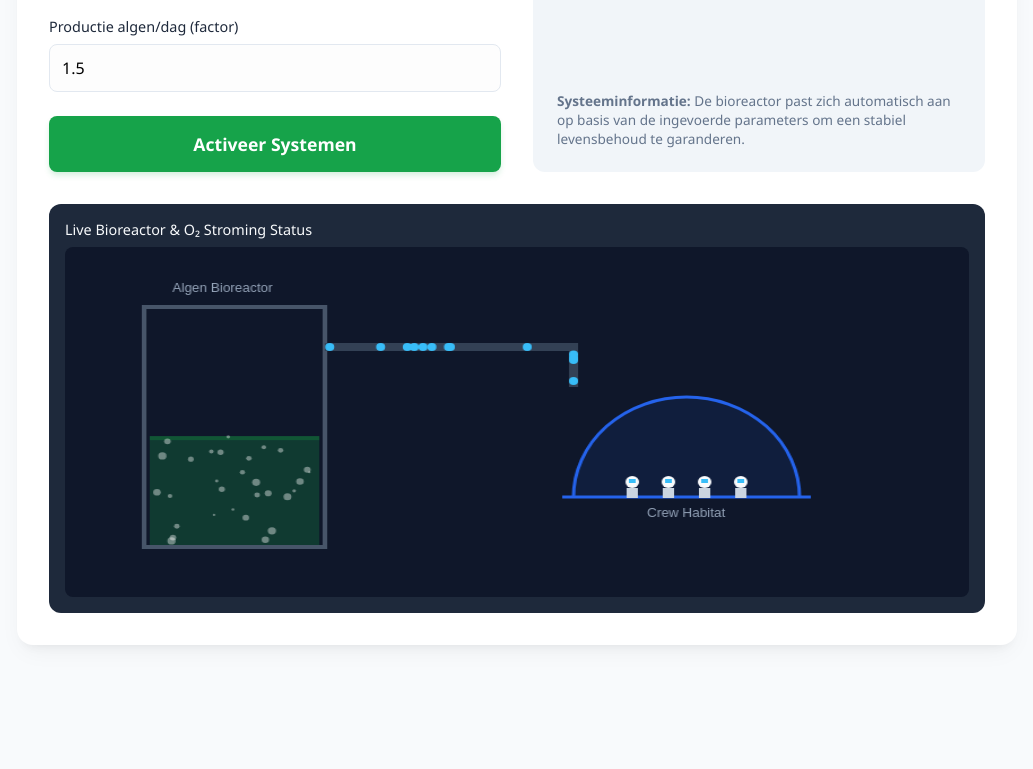
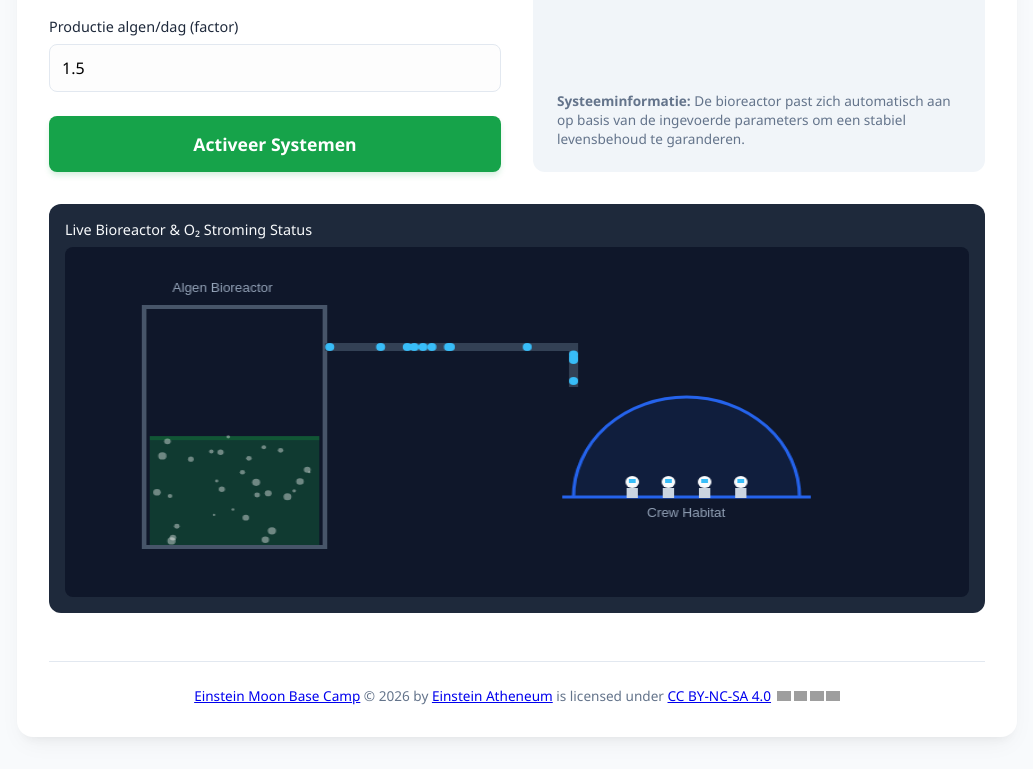
Before and after one commit to Pieter-Smets/Einstein-Moon-Base-Camp, a plain HTML site: page Algen.html in a window 1280 px wide. Shown: the part 564-1333 px from the top of the page, without its empty margins (123-1156 px from the left). Before the commit the page ends 1241 px from the top, so only its background shows below. Drawn offline with Linux system fonts and the light colour scheme; grey boxes are pictures that could not be loaded.

Commit message:
Add footer with licensing information to multiple HTML files

```diff
--- a/Algen.html
+++ b/Algen.html
@@ -73,6 +73,13 @@
                 <canvas id="bioreactorCanvas" width="800" height="350"></canvas>
             </div>
         </div>
+        <footer style="margin-top: 3rem; padding-top: 1.5rem; border-top: 1px solid var(--border); text-align: center; color: var(--text-muted); font-size: 0.85rem;">
+    <a href="https://pieter-smets.github.io/Einstein-Moon-Base-Camp/">Einstein Moon Base Camp</a>
+    © 2026 by <a href="https://example.com">Einstein Atheneum</a> is licensed under
+    <a href="https://creativecommons.org/licenses/by-nc-sa/4.0/">CC BY-NC-SA 4.0</a>
+    <img src="https://mirrors.creativecommons.org/presskit/icons/cc.svg" alt=""
+    style="max-width: 1em;max-height:1em;margin-left: .2em;"><img src="https://mirrors.creativecommons.org/presskit/icons/by.svg" alt="" style="max-width: 1em;max-height:1em;margin-left: .2em;"><img src="https://mirrors.creativecommons.org/presskit/icons/nc.svg" alt="" style="max-width: 1em;max-height:1em;margin-left: .2em;"><img src="https://mirrors.creativecommons.org/presskit/icons/sa.svg" alt="" style="max-width: 1em;max-height:1em;margin-left: .2em;">
+</footer>
     </div>
 
     <script>
```
Also changed, not shown: CatapultSimulation.html (+7 -0 lines), Habitability.html (+7 -0 lines), centrifuge.html (+7 -0 lines), index.html (+7 -0 lines).
